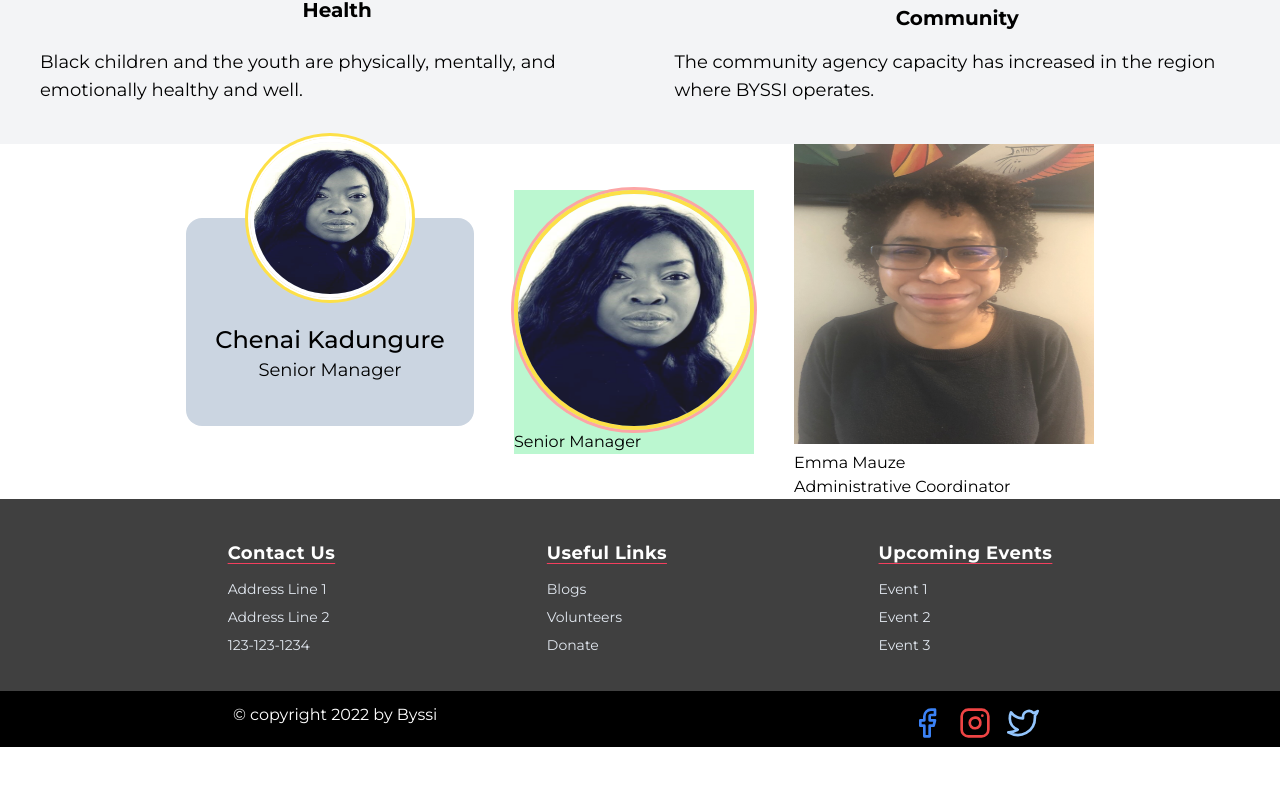
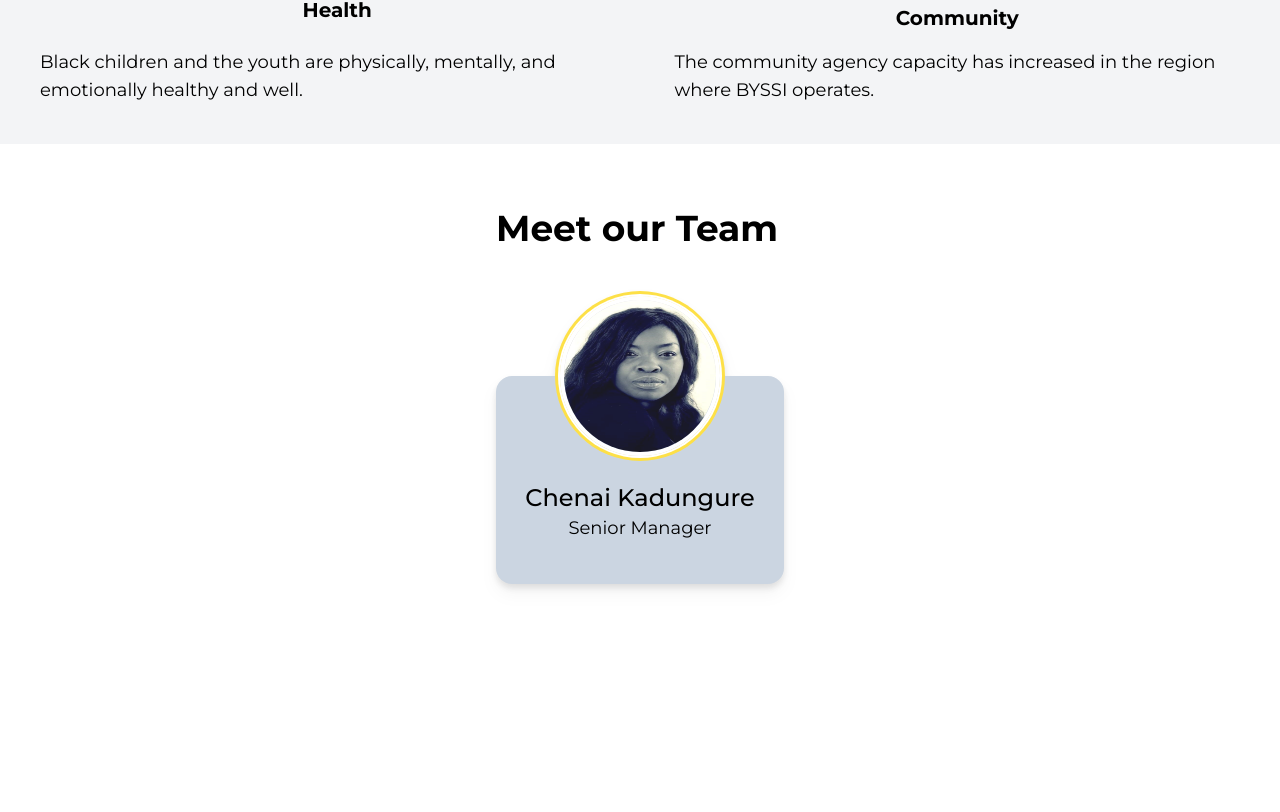
Before and after one commit to YagneshP/byssi, a Next.js app: page /about in a window 1280 px wide. Shown: the part 1228-2040 px from the top of the page. Before the commit the page ends 1975 px from the top, so only its background shows below. Built offline with nearby package versions, Linux system fonts and the light colour scheme.

Commit message:
Add title

```diff
--- a/component/Teams.js
+++ b/component/Teams.js
@@ -4,9 +4,10 @@ import chenai from "../public/chennai.png";
 import emma from "../public/emma.png";
 const Teams = () => {
   return (
-    <section className='conatainer mx-auto'>
-      <div className='flex flex-row items-center justify-around gap-10'>
-        <div className='bg-slate-300 relative text-center w-72 h-52 rounded-2xl flex flex-col justify-center'>
+    <section className='conatainer mx-auto h-screen'>
+      <h2 className='text-4xl font-extrabold mt-16 '>Meet our Team</h2>
+      <div className='flex flex-row items-center justify-around gap-10 mt-32'>
+        <div className='bg-slate-300 relative drop-shadow-lg text-center w-72 h-52 rounded-2xl flex flex-col justify-center'>
           <div className='rounded-full border-4 border-white  ring ring-yellow-300 ring-offset-2 absolute -top-20 left-16 h-40  w-40 '>
             <Image
               src={chenai}
@@ -19,23 +20,6 @@ const Teams = () => {
             <p className='text-lg'>Senior Manager</p>
           </div>
         </div>
-        <div className='bg-green-200 relative'>
-          <figure className='rounded-full border-4 border-yellow-300 ring ring-red-300 -ring-offset-10  relative h-60 w-60'>
-            <Image
-              src={chenai}
-              layout='fill'
-              className='absolute rounded-full'
-            />
-          </figure>
-          <p>Senior Manager</p>
-        </div>
-        <div>
-          <div>
-            <Image src={emma} width={300} height={300} />
-          </div>
-          <p>Emma Mauze</p>
-          <p>Administrative Coordinator</p>
-        </div>
       </div>
     </section>
   );
```
